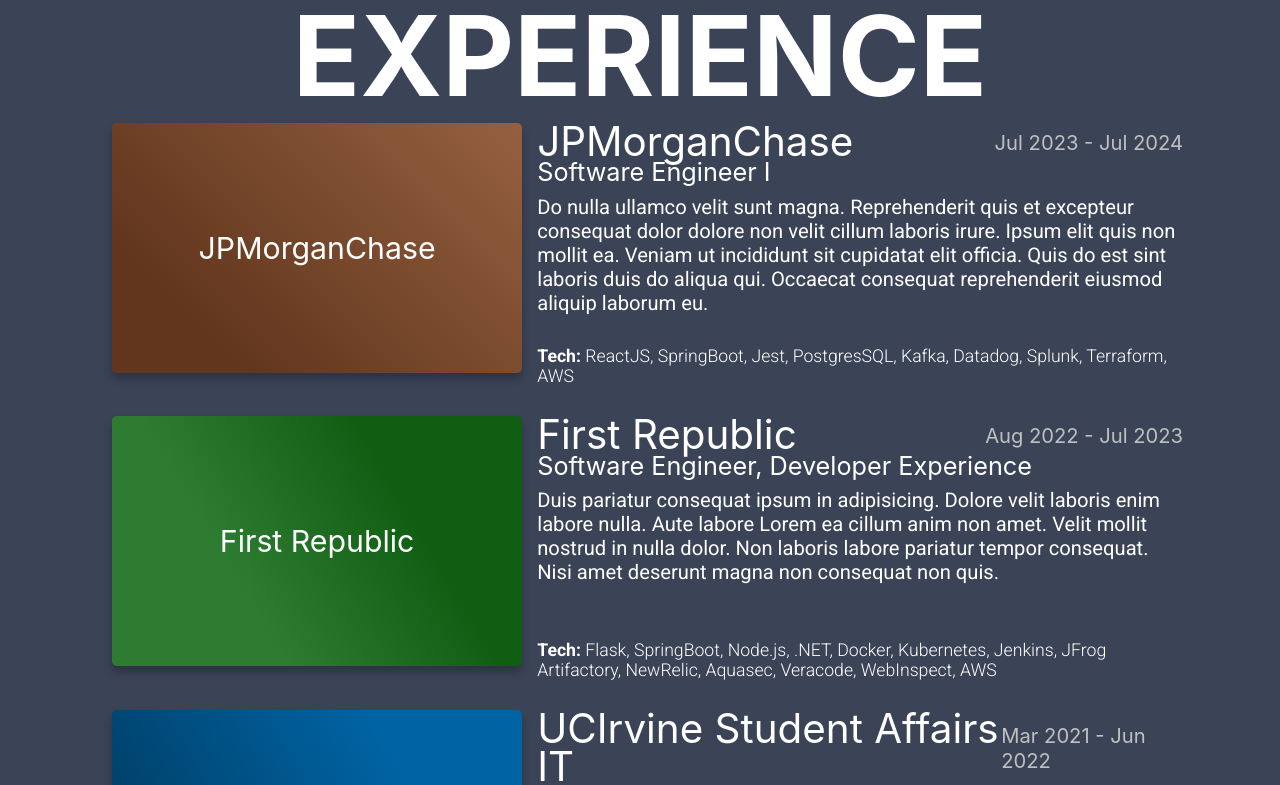
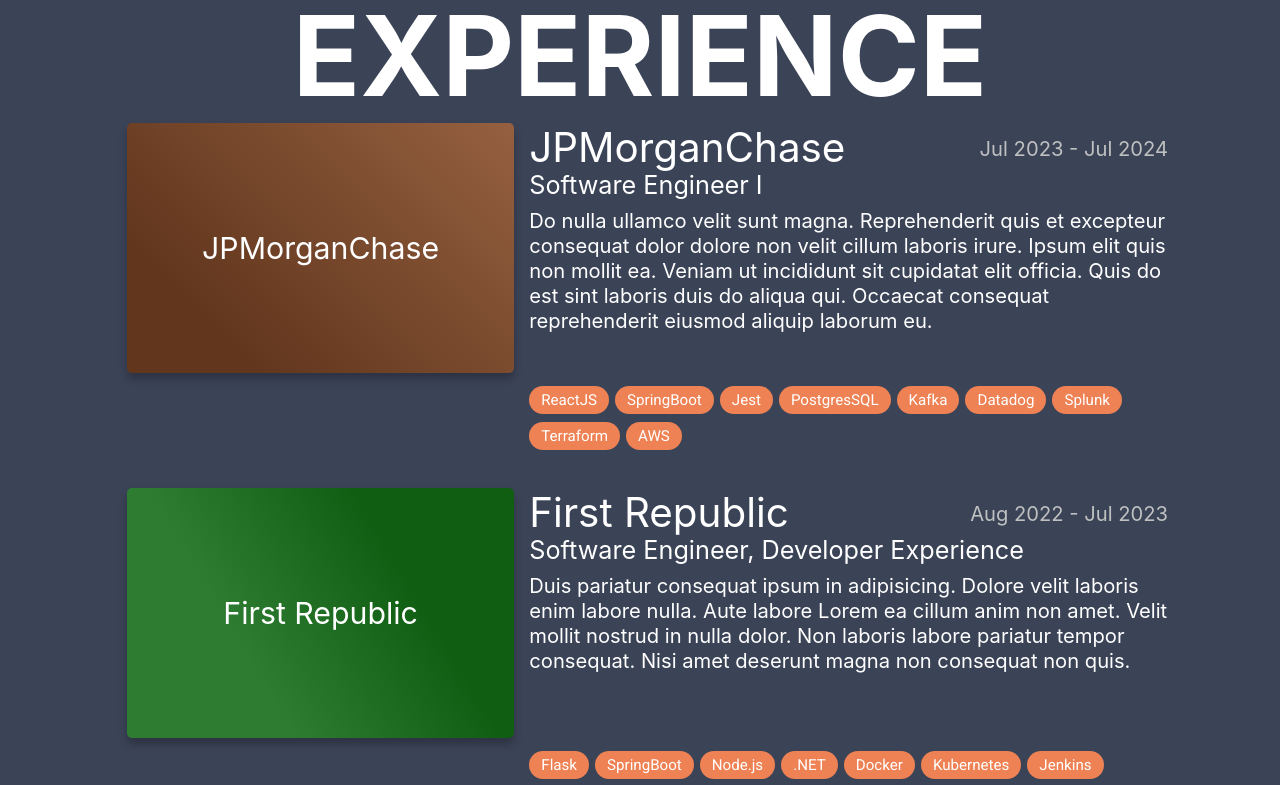
Before and after one commit to RileyChampion/personal-website-2.0, a React (Create React App) app: page / in a window 1280 px wide. Shown: the part 1800-2585 px from the top of the page. Built offline with nearby package versions, Linux system fonts and the light colour scheme; a web font is replaced by a local one.

Commit message:
Added Pill component populated with tech names for experience section, additional styling changes and hyperlinks on experience section, minor bug fixes

```diff
--- a/src/components/ContactModal/ContactModal.tsx
+++ b/src/components/ContactModal/ContactModal.tsx
@@ -25,7 +25,7 @@
                     <div className="contact-modal-links">
                         <button
                             className="contact-modal-link"
-                            onClick={()=> window.open("mailto:rchamp2u@gmail.com", "_blank")}
+                            onClick={()=> window.open("mailto:hello@rileychampion.com", "_blank")}
                         >
                             EMAIL
                         </button>
--- a/src/components/Navbar/Navbar.tsx
+++ b/src/components/Navbar/Navbar.tsx
@@ -63,7 +63,7 @@
                         <div className="navbar-link"><a href="#about-me">About Me</a></div>
                         <div className="navbar-link"><a href="#experience">Experience</a></div>
                         <div className="navbar-link"><a href="#projects">Projects</a></div>
-                        <div onClick={() => toggleModal(true)} className="navbar-link">Contacts</div>
+                        <div onClick={() => toggleModal(true)} className="navbar-link">Let's Connect</div>
                     </div>
                     <div id="navbar-links-mobile-container">
                         <FontAwesomeIcon onClick={() => toggleMobileNavMenu()} className="navbar-menu-icon" icon={faBars}/>
--- a/src/components/Navbar/navbar.scss
+++ b/src/components/Navbar/navbar.scss
@@ -31,7 +31,7 @@
     overflow: hidden;
     font-size: 3ch;
     transition: background-color 150ms;
-    box-shadow: 0 5px 5px rgba(0, 0, 0, 0.25);;
+    box-shadow: 0 5px 5px rgba(0, 0, 0, 0.25);
     .navbar-link {
         padding: 10px 0;
         width: 100%;
--- /dev/null
+++ b/src/components/Pill/Pill.tsx
@@ -0,0 +1,15 @@
+import React from "react";
+import './pill.scss';
+
+interface PillProps {
+    text: string;
+}
+
+function Pill({text} : PillProps) {
+    return (
+        <div className="pill">
+            {text}
+        </div>
+    )
+}
+export default Pill;
--- /dev/null
+++ b/src/components/Pill/pill.scss
@@ -0,0 +1,13 @@
+@import '../../main.scss';
+
+.pill {
+    padding: 5px 12px;
+    border-radius: 20px;
+    background-color: $accent-color;
+    width: fit-content;
+    margin-bottom: .5rem;
+    margin-right: .375rem;
+    font-family: 'Roboto', 'sans-serif';
+    font-size: 1.5ch;
+    font-weight: 400;
+}
--- a/src/config/experience.json
+++ b/src/config/experience.json
@@ -1,6 +1,7 @@
 [
     {
         "name" : "JPMorganChase",
+        "website": "https://www.jpmorganchase.com/",
         "gradient" : "linear-gradient(45deg, rgba(97,54,29,1) 20%, rgba(149,96,64,1) 100%)",
         "title": "Software Engineer I",
         "start" : "Jul 2023",
@@ -10,6 +11,7 @@
     },
     {
         "name": "First Republic",
+        "website": "https://www.firstrepublic.com/",
         "gradient": "linear-gradient(239.26deg, #0F5E12 29.68%, #2E7C31 68.65%)",
         "title": "Software Engineer, Developer Experience",
         "start" : "Aug 2022",
@@ -19,6 +21,7 @@
     },
     {
         "name": "UCIrvine Student Affairs IT",
+        "website": "https://studentaffairs.uci.edu/",
         "gradient": "linear-gradient(59.26deg, #00263E -25.04%, #0064A4 72.93%)",
         "title": "Full Stack Web Developer",
         "start" : "Mar 2021",
--- a/src/index.scss
+++ b/src/index.scss
@@ -16,6 +16,41 @@
   background-color: $background-color-secondary;
 }
 
+
+
+body {
+  --sb-track-color: #38464c;
+  --sb-thumb-color: #e6e6e6;
+  --sb-size: 5px;
+}
+
+body::-webkit-scrollbar {
+  width: var(--sb-size)
+}
+
+body::-webkit-scrollbar-track {
+  background: var(--sb-track-color);
+  border-radius: 3px;
+}
+
+body::-webkit-scrollbar-thumb {
+  background: var(--sb-thumb-color);
+  border-radius: 3px;
+
+}
+
+@supports not selector(::-webkit-scrollbar) {
+  body {
+    scrollbar-color: var(--sb-thumb-color)
+                     var(--sb-track-color);
+  }
+}
+
+::selection {
+  color: $background-color;
+  background: $accent-color;
+}
+
 code {
   font-family: source-code-pro, Menlo, Monaco, Consolas, 'Courier New',
     monospace;
--- a/src/views/Experience.tsx
+++ b/src/views/Experience.tsx
@@ -2,6 +2,9 @@
 import './styles/experience.scss';
 import experienceData from '../config/experience.json';
 import FadeInSection from '../components/FadeInSection.tsx';
+import Pill from '../components/Pill/Pill.tsx';
+import { FontAwesomeIcon } from "@fortawesome/react-fontawesome";
+import { faAnglesRight } from "@fortawesome/free-solid-svg-icons";
 
 function Experience() {
     return (
@@ -17,13 +20,15 @@
                         return (
                             <FadeInSection fadeIn="1.25s" floatUp="1.25s">
                                 <div key={"experience-"+ index} className="experience-content-container">
-                                    <div className="experience-content-graphic" style={{background: experience.gradient}}>
-                                        <h5>{experience.name}</h5>
-                                    </div>
+                                    <a href={experience.website} target="_blank">
+                                        <div className="experience-content-graphic" style={{background: experience.gradient}}>
+                                            <h5>{experience.name}</h5>
+                                        </div>
+                                    </a>
                                     <div className="experience-content-text-container">
                                         <div className="experience-content-text-title">
                                             <div className="experience-content-text-title-year">
-                                                <h3>{experience.name}</h3>
+                                                <a href={experience.website}><h3>{experience.name}<FontAwesomeIcon className="experience-link-icon" icon={faAnglesRight} /></h3></a>
                                                 <h5>{experience.start} - {experience.end}</h5>
                                             </div>
                                             <h4>{experience.title}</h4>
@@ -36,7 +41,9 @@
                                             })}
                                         </div>
                                         <div className="experience-content-text-tech-list">
-                                            <p><strong>Tech:</strong> {experience.tech.join(", ")}</p>
+                                            {experience.tech.map(tech => {
+                                                return (<Pill text={tech} />)
+                                            })}
                                         </div>
                                     </div>
                                 </div>
--- a/src/views/styles/about-me.scss
+++ b/src/views/styles/about-me.scss
@@ -3,7 +3,6 @@
 
 #about-me {
     background-color: $background-color-secondary;
-    box-shadow: inset 0px 12px 10px 0px rgba(0, 0, 0, 0.25)
 }
 
 #about-me-container {
--- a/src/views/styles/experience.scss
+++ b/src/views/styles/experience.scss
@@ -18,8 +18,9 @@
     h1,h2,h3,h4,h5 {
         font-weight: 400;
     }
-    p {
-        font-family: 'Roboto', 'sans-serif';
+    a {
+        text-decoration: none;
+        width: 690px;
     }
     .experience-content-graphic {
         margin: 0px 15px;
@@ -28,10 +29,14 @@
         align-items: center;
         border-radius: 5px;
         box-shadow: 0px 6px 8.3px rgba(0, 0, 0, 0.25);
-        width: 690px;
+        transition: transform 150ms;
         height: 250px;
         h5 {
             font-size: 3ch;
+        }
+        &:hover {
+            transition: transform 150ms;
+            transform: scale(1.01);
         }
     }
     .experience-content-text-container {
@@ -45,13 +50,28 @@
                 justify-content: space-between;
                 align-items: center;
                 width: 100%;
+                a {
+                    width: unset;
+                    :hover .experience-link-icon {
+                        opacity: 1;
+                        transition: opacity 150ms, transform 150ms;
+                        transform: translate(0px);
+                    }
+                }
                 h3 {
                     font-size: 4ch;
-                    line-height: 1.5ch;
+                    line-height: 2ch;
                 }
                 h5 {
                     font-size: 2ch;
                     color: $text-color-secondary;
+                }
+                .experience-link-icon {
+                    font-size: 1ch;
+                    opacity: 0;
+                    transition: opacity 150ms, transform 150ms;
+                    transform: translate(-10px);
+                    margin-left: 5px;
                 }
             }
             h4 {
@@ -65,8 +85,8 @@
             margin-bottom: 10px;
         }
         .experience-content-text-tech-list {
-            font-size: 1.75ch;
-            font-weight: 300;
+            display: inline-flex;
+            flex-wrap: wrap;
         }
     }
 }
--- a/src/views/styles/landing.scss
+++ b/src/views/styles/landing.scss
@@ -5,6 +5,7 @@
     background-color: $background-color;
     height: 100vh;
     overflow: hidden;
+    box-shadow: inset 0px -5px 8px 0px rgba(0, 0, 0, 0.25);
 }
 #landing-container {
     display: flex;
```
